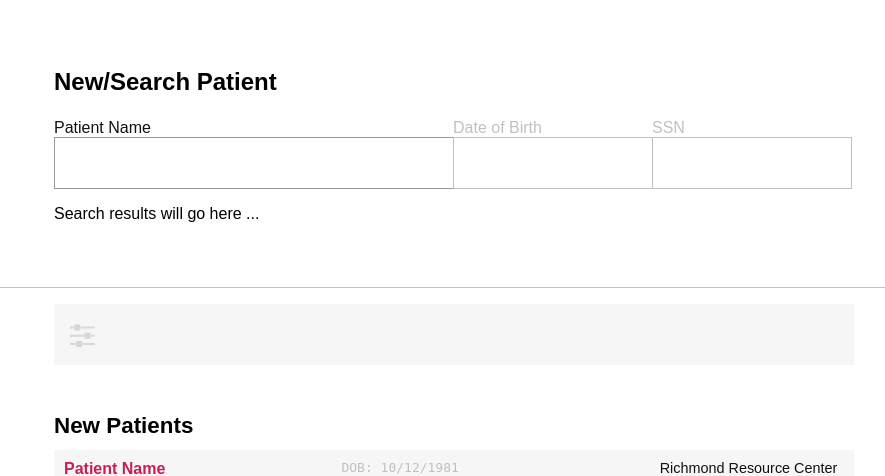
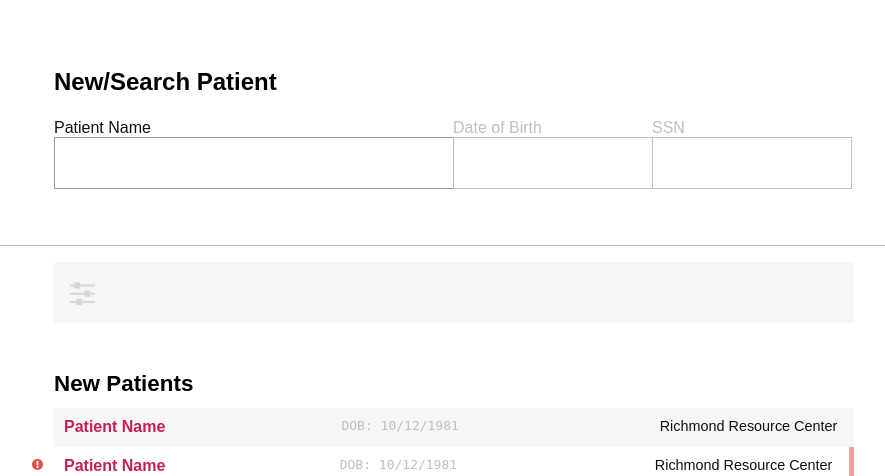
Before and after one commit to codeforamerica/rva-screening-ui-prototypes, a Flask app: template app/templates/landing.html in a window 1280 px wide. Shown: the part 42-518 px from the top of the page, without its empty margins (186-1071 px from the left). Run offline with Flask 2, Linux system fonts and the light colour scheme; the template is opened without the code that fills it, so the values that code supplies are empty; style sheets or scripts are compiled from the project's sources; some libraries are stand-ins or nearby versions.

Commit message:
remove search results note

```diff
--- a/app/templates/landing.html
+++ b/app/templates/landing.html
@@ -67,9 +67,7 @@
         </label>
       </div>
 
-      <div class="search_results">
-        <p>Search results will go here ...</p>
-      </div>
+      <div class="search_results"></div>
 
     </div>
   </section>
```
